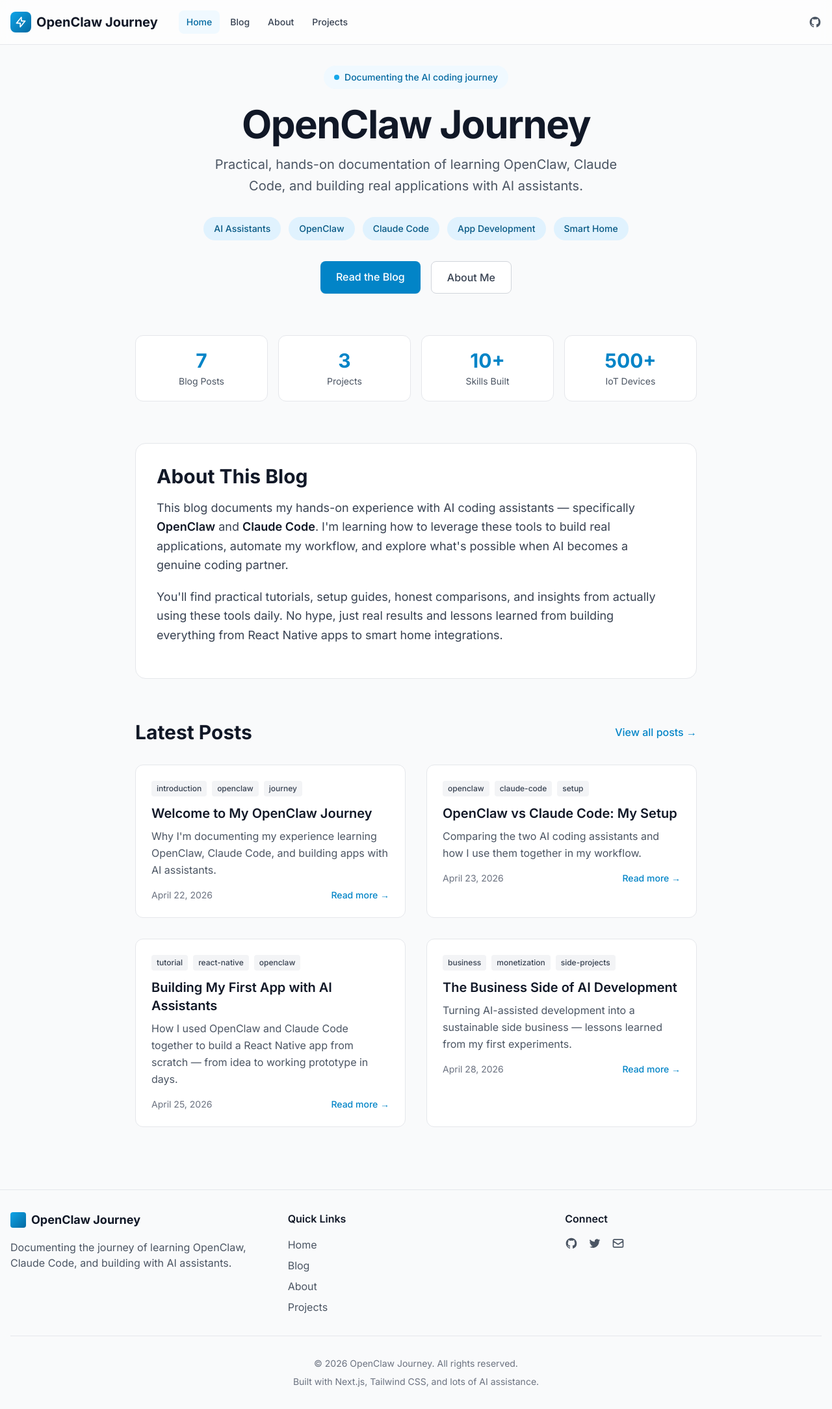
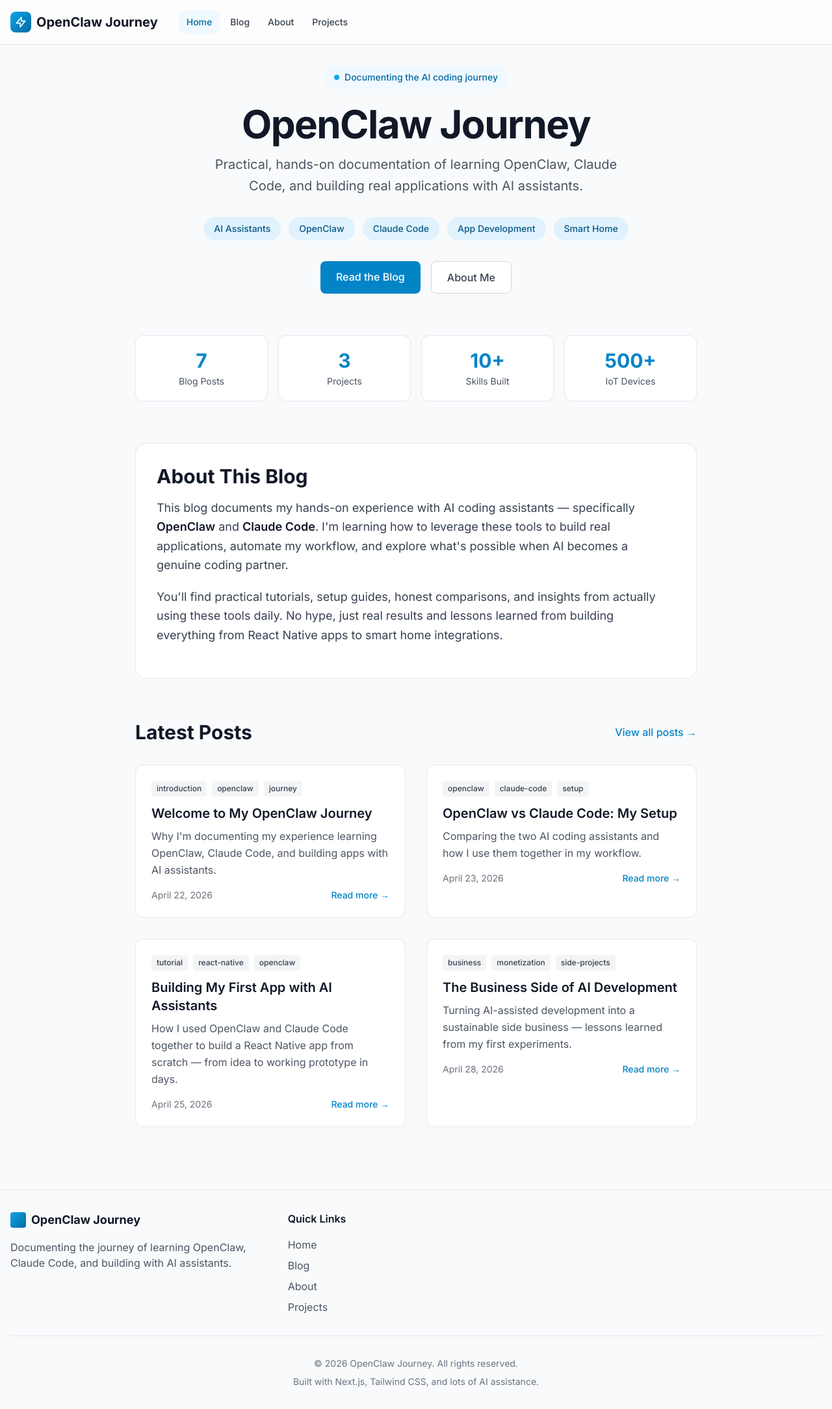
Before and after one commit to jdsebo15/openclaw-journey, a Next.js app: page / in a window 1280 px wide. Shown: the whole page at 65% size. Built offline with nearby package versions, Linux system fonts and the light colour scheme.

Commit message:
Remove social links from header and footer

```diff
--- a/components/footer.tsx
+++ b/components/footer.tsx
@@ -53,42 +53,7 @@
             </ul>
           </div>
 
-          <div>
-            <h3 className="font-semibold text-gray-900 mb-4">Connect</h3>
-            <div className="flex space-x-4">
-              <a
-                href="https://github.com"
-                target="_blank"
-                rel="noopener noreferrer"
-                className="text-gray-600 hover:text-gray-900 transition-colors"
-                aria-label="GitHub"
-              >
-                <svg className="w-5 h-5" fill="currentColor" viewBox="0 0 24 24">
-                  <path fillRule="evenodd" d="M12 2C6.477 2 2 6.484 2 12.017c0 4.425 2.865 8.18 6.839 9.504.5.092.682-.217.682-.483 0-.237-.008-.868-.013-1.703-2.782.605-3.369-1.343-3.369-1.343-.454-1.158-1.11-1.466-1.11-1.466-.908-.62.069-.608.069-.608 1.003.07 1.531 1.032 1.531 1.032.892 1.53 2.341 1.088 2.91.832.092-.647.35-1.088.636-1.338-2.22-.253-4.555-1.113-4.555-4.951 0-1.093.39-1.988 1.029-2.688-.103-.253-.446-1.272.098-2.65 0 0 .84-.27 2.75 1.026A9.564 9.564 0 0112 6.844c.85.004 1.705.115 2.504.337 1.909-1.296 2.747-1.027 2.747-1.027.546 1.379.202 2.398.1 2.651.64.7 1.028 1.595 1.028 2.688 0 3.848-2.339 4.695-4.566 4.943.359.309.678.92.678 1.855 0 1.338-.012 2.419-.012 2.747 0 .268.18.58.688.482A10.019 10.019 0 0022 12.017C22 6.484 17.522 2 12 2z" clipRule="evenodd" />
-                </svg>
-              </a>
-              <a
-                href="https://twitter.com"
-                target="_blank"
-                rel="noopener noreferrer"
-                className="text-gray-600 hover:text-gray-900 transition-colors"
-                aria-label="Twitter"
-              >
-                <svg className="w-5 h-5" fill="currentColor" viewBox="0 0 24 24">
-                  <path d="M8.29 20.251c7.547 0 11.675-6.253 11.675-11.675 0-.178 0-.355-.012-.53A8.348 8.348 0 0022 5.92a8.19 8.19 0 01-2.357.646 4.118 4.118 0 001.804-2.27 8.224 8.224 0 01-2.605.996 4.107 4.107 0 00-6.993 3.743 11.65 11.65 0 01-8.457-4.287 4.106 4.106 0 001.27 5.477A4.072 4.072 0 012.8 9.713v.052a4.105 4.105 0 003.292 4.022 4.095 4.095 0 01-1.853.07 4.108 4.108 0 003.834 2.85A8.233 8.233 0 012 18.407a11.616 11.616 0 006.29 1.84" />
-                </svg>
-              </a>
-              <a
-                href="mailto:hello@example.com"
-                className="text-gray-600 hover:text-gray-900 transition-colors"
-                aria-label="Email"
-              >
-                <svg className="w-5 h-5" fill="none" stroke="currentColor" viewBox="0 0 24 24">
-                  <path strokeLinecap="round" strokeLinejoin="round" strokeWidth={2} d="M3 8l7.89 5.26a2 2 0 002.22 0L21 8M5 19h14a2 2 0 002-2V7a2 2 0 00-2-2H5a2 2 0 00-2 2v10a2 2 0 002 2z" />
-                </svg>
-              </a>
-            </div>
-          </div>
+
         </div>
 
         <div className="border-t border-gray-200 mt-8 pt-8 text-center text-gray-500 text-sm">
--- a/components/header.tsx
+++ b/components/header.tsx
@@ -46,19 +46,7 @@
               })}
             </nav>
           </div>
-          <div className="flex items-center space-x-4">
-            <a
-              href="https://github.com"
-              target="_blank"
-              rel="noopener noreferrer"
-              className="text-gray-600 hover:text-gray-900 transition-colors"
-              aria-label="GitHub"
-            >
-              <svg className="w-5 h-5" fill="currentColor" viewBox="0 0 24 24">
-                <path fillRule="evenodd" d="M12 2C6.477 2 2 6.484 2 12.017c0 4.425 2.865 8.18 6.839 9.504.5.092.682-.217.682-.483 0-.237-.008-.868-.013-1.703-2.782.605-3.369-1.343-3.369-1.343-.454-1.158-1.11-1.466-1.11-1.466-.908-.62.069-.608.069-.608 1.003.07 1.531 1.032 1.531 1.032.892 1.53 2.341 1.088 2.91.832.092-.647.35-1.088.636-1.338-2.22-.253-4.555-1.113-4.555-4.951 0-1.093.39-1.988 1.029-2.688-.103-.253-.446-1.272.098-2.65 0 0 .84-.27 2.75 1.026A9.564 9.564 0 0112 6.844c.85.004 1.705.115 2.504.337 1.909-1.296 2.747-1.027 2.747-1.027.546 1.379.202 2.398.1 2.651.64.7 1.028 1.595 1.028 2.688 0 3.848-2.339 4.695-4.566 4.943.359.309.678.92.678 1.855 0 1.338-.012 2.419-.012 2.747 0 .268.18.58.688.482A10.019 10.019 0 0022 12.017C22 6.484 17.522 2 12 2z" clipRule="evenodd" />
-              </svg>
-            </a>
-          </div>
+
         </div>
       </div>
     </header>
```
